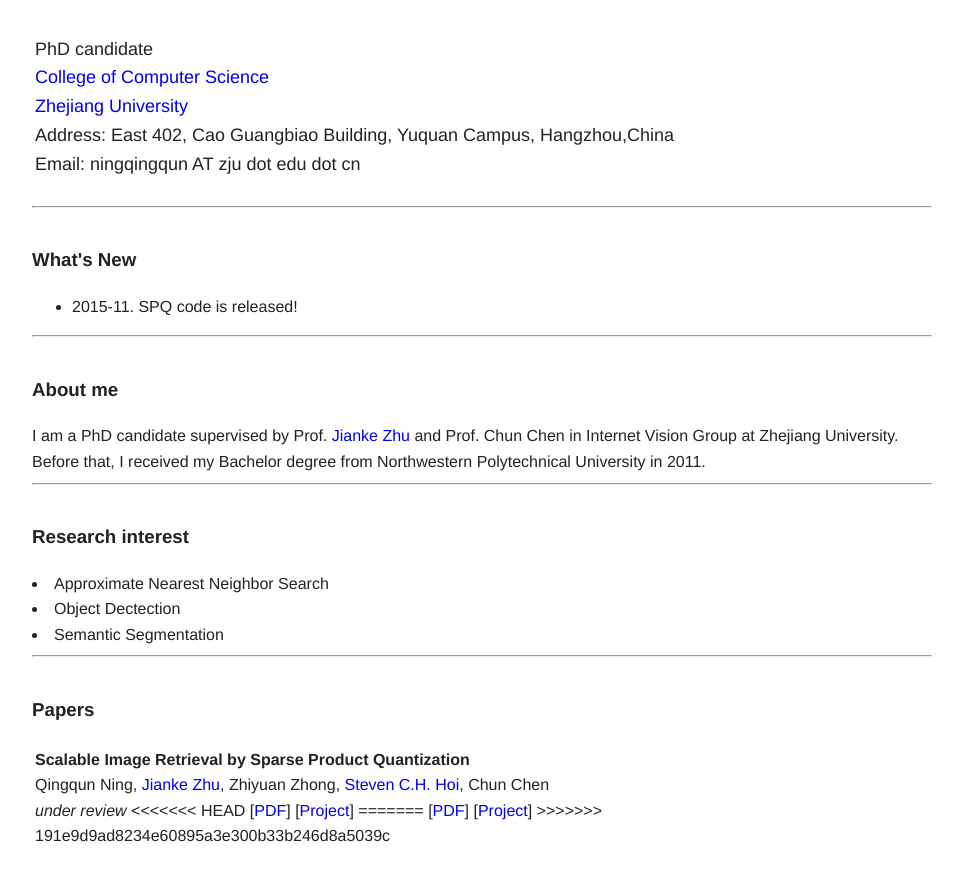
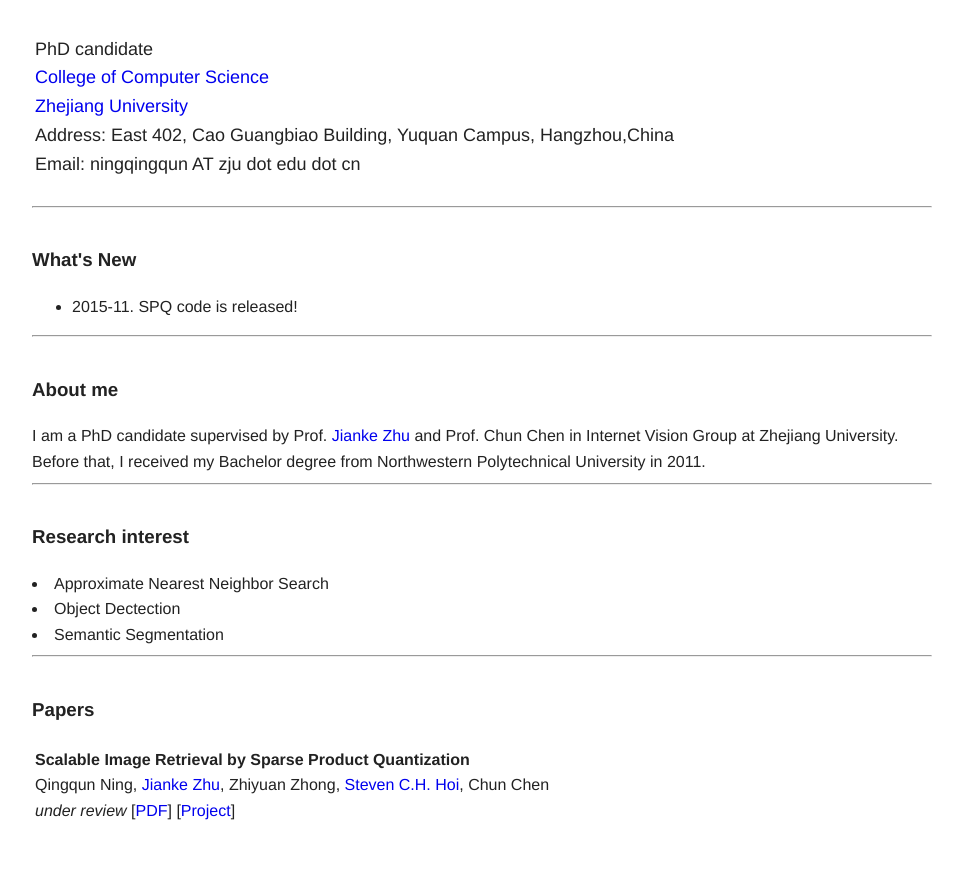
Before and after one commit to qqning/qqning.github.io, a plain HTML site: page index.html in a window 1280 px wide. Shown: the part 136-1016 px from the top of the page, without its empty margins (158-1121 px from the left). Drawn offline with Linux system fonts and the light colour scheme.

Commit message:
fixed confict

```diff
--- a/index.html
+++ b/index.html
@@ -56,13 +56,8 @@
                             Qingqun Ning, <a href="http://jkzhu.github.io/">Jianke Zhu</a>, Zhiyuan Zhong, <a href="http://www.mysmu.edu.sg/faculty/chhoi/index.html">Steven C.H. Hoi</a>, Chun Chen<br>
 
                             <i>under review</i>
-<<<<<<< HEAD
-                            [<a href="index.html">PDF</a>]
-                            [<a href="spq/index.html">Project</a>]
-=======
-                            [<a href="http://nqq.github.io/">PDF</a>]
+                            [<a href="./">PDF</a>]
                             [<a href="spq/">Project</a>]
->>>>>>> 191e9d9ad8234e60895a3e300b33b246d8a5039c
                             <br>
 
 
```
